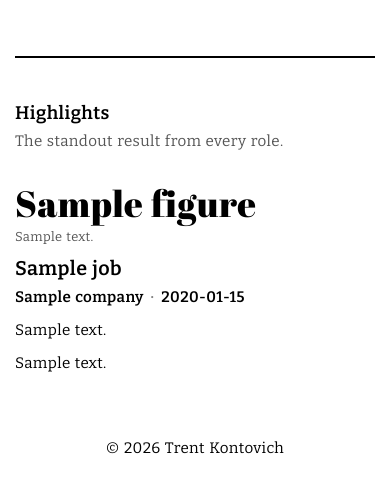
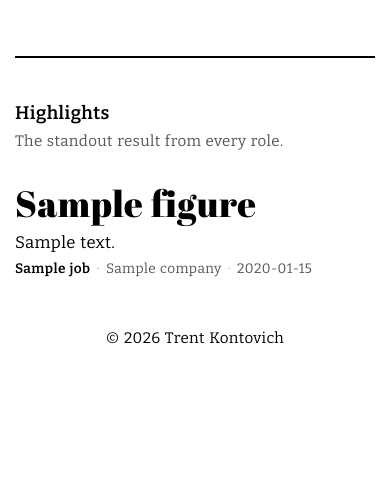
Before and after one commit to tkontovich/personal-site, a Django app: template mysite/templates/mysite/resume.html in a window 390 px wide. Shown: the part 445-946 px from the top of the page. After the commit the page ends 789 px from the top, so only its background shows below. Run offline with Django 5.2, Linux system fonts and the light colour scheme; the template is opened without the code that fills it: most values are stand-ins (such as "Sample title", 1, 10 or a date in 2020); some libraries are stand-ins or nearby versions.

Commit message:
Trim Highlights to results and put tenure beside the role title
Each role's full write-up now lives only in the Career at a glance panel, so
Highlights no longer repeats it. A highlight is the headline number, its
one-line note, and the role it came from: title, company, and dates on one
line.

In the chart panel, time in the role moves into a header row beside the
title and dates, above the write-up. It previously sat below the write-up on
phones, after the See more button.

Co-Authored-By: Claude Opus 5 <noreply@anthropic.com>

```diff
--- a/mysite/static/mysite/styles.css
+++ b/mysite/static/mysite/styles.css
@@ -622,14 +622,14 @@ body.dark-mode .resume-section + .resume-section {
 .section-intro,
 .span-role,
 .role-tenure-unit,
-.impact-note {
+.impact-role span:not(.impact-role-title) {
     color: #555555;
 }
 
 body.dark-mode .section-intro,
 body.dark-mode .span-role,
 body.dark-mode .role-tenure-unit,
-body.dark-mode .impact-note {
+body.dark-mode .impact-role span:not(.impact-role-title) {
     color: #a8a8a8;
 }
 
@@ -774,31 +774,32 @@ body.dark-mode .span-ticks span {
 }
 
 .role-panel {
-    display: grid;
-    grid-template-columns: minmax(0, 1fr) auto;
-    gap: 8px 32px;
     margin-top: 20px;
     padding: 24px 0;
     border-top: 1px solid #e6e6e6;
+}
+
+/* Title and dates on the left, time in the role on the right, at every width. */
+.role-panel-head {
+    display: flex;
+    align-items: flex-start;
+    justify-content: space-between;
+    gap: 16px 32px;
 }
 
 body.dark-mode .role-panel {
     border-top-color: #333333;
 }
 
-.role-summary p {
-    margin: 12px 0 0;
-}
-
-/* Leave room below an entry for the fixed nav when Collapse scrolls back to it. */
-.role-panel,
-.impact-item {
+/* Leave room below the fixed nav when Collapse scrolls back to the panel. */
+.role-panel {
     scroll-margin-top: 110px;
 }
 
 .role-tenure {
     display: flex;
     flex-direction: column;
+    flex-shrink: 0;
     align-items: flex-end;
     text-align: right;
 }
@@ -826,8 +827,9 @@ body.dark-mode .role-panel {
 .impact-item {
     display: grid;
     grid-template-columns: 200px minmax(0, 1fr);
-    gap: 32px;
-    padding: 28px 0;
+    align-items: baseline;
+    gap: 8px 32px;
+    padding: 24px 0;
     border-top: 1px solid #dddddd;
 }
 
@@ -838,12 +840,6 @@ body.dark-mode .role-panel {
 
 body.dark-mode .impact-item {
     border-top-color: #444444;
-}
-
-.impact-figure {
-    display: flex;
-    flex-direction: column;
-    gap: 6px;
 }
 
 .impact-value {
@@ -859,9 +855,32 @@ body.dark-mode .impact-item {
     line-height: 1.15;
 }
 
+.impact-copy {
+    display: flex;
+    flex-direction: column;
+    gap: 4px;
+    max-width: 62ch;
+}
+
 .impact-note {
-    font-size: 0.85em;
-    line-height: 1.45;
+    margin: 0;
+    font-size: 1.1em;
+    line-height: 1.5;
+}
+
+.impact-role {
+    margin: 0;
+    font-size: 0.9em;
+    line-height: 1.5;
+}
+
+.impact-role-title {
+    font-weight: 600;
+}
+
+.impact-role .separator {
+    margin: 0 0.45em;
+    opacity: 0.5;
 }
 
 .expandable {
@@ -1007,24 +1026,13 @@ body.dark-mode .expandable-toggle {
         text-align: left;
     }
 
-    .role-panel {
-        grid-template-columns: 1fr;
-    }
-
-    .role-tenure {
-        flex-direction: row;
-        align-items: baseline;
-        gap: 0.5em;
-        text-align: left;
-    }
-
     .role-tenure-value {
         font-size: 2em;
     }
 
     .impact-item {
         grid-template-columns: 1fr;
-        gap: 10px;
+        gap: 8px;
     }
 
     .impact-value {
--- a/mysite/templates/mysite/layout.html
+++ b/mysite/templates/mysite/layout.html
@@ -8,7 +8,7 @@
     <meta name="viewport" content="width=device-width, initial-scale=1.0">
     <title>{% block title %}Trent Kontovich{% endblock %}</title>
     <link rel="icon" type="image/png" sizes="48x48" href="{% static 'mysite/favicon-48x48.png' %}">
-    <link rel="stylesheet" href="{% static 'mysite/styles.css' %}?v=20">
+    <link rel="stylesheet" href="{% static 'mysite/styles.css' %}?v=21">
     <link rel="preconnect" href="https://fonts.googleapis.com">
 
     <!-- google font links -->
--- a/mysite/templates/mysite/resume.html
+++ b/mysite/templates/mysite/resume.html
@@ -59,19 +59,21 @@ Trent Kontovich: Resume
             <div class="role-panels" aria-live="polite">
                 {% for job in resume.jobs %}
                 <div class="role-panel" id="panel-{{ job.key }}" data-role="{{ job.key }}"{% if not job.is_selected %} hidden{% endif %}>
-                    <div class="role-panel-main">
+                    <div class="role-panel-head">
+                        <div>
                             <h3 class="role-title">{{ job.title }}</h3>
                             <p class="position-meta subheader-text">
                                 <span>{{ job.company }}</span><span class="separator" aria-hidden="true">&middot;</span><span>{{ job.dates }}</span>
                             </p>
-                        {% with content_id="panel-content-"|add:job.key %}
-                        {% include "mysite/_expandable.html" %}
-                        {% endwith %}
                         </div>
                         <div class="role-tenure"{% if job.is_current %} data-current-start="{{ job.start }}"{% endif %}>
                             <span class="role-tenure-value">{{ job.tenure_value }}</span>
                             <span class="role-tenure-unit">{{ job.tenure_unit }}</span>
                         </div>
+                    </div>
+                    {% with content_id="panel-content-"|add:job.key %}
+                    {% include "mysite/_expandable.html" %}
+                    {% endwith %}
                 </div>
                 {% endfor %}
             </div>
@@ -87,18 +89,12 @@ Trent Kontovich: Resume
         <ol class="impact-list">
             {% for job in resume.jobs %}
             <li class="impact-item">
-                <div class="impact-figure">
                 <span class="impact-value{% if job.figure_is_phrase %} impact-value--phrase{% endif %}">{{ job.figure }}</span>
-                    <span class="impact-note">{{ job.figure_note }}</span>
-                </div>
                 <div class="impact-copy">
-                    <h3 class="role-title">{{ job.title }}</h3>
-                    <p class="position-meta subheader-text">
-                        <span>{{ job.company }}</span><span class="separator" aria-hidden="true">&middot;</span><span>{{ job.dates }}</span>
+                    <p class="impact-note">{{ job.figure_note }}</p>
+                    <p class="impact-role">
+                        <span class="impact-role-title">{{ job.title }}</span><span class="separator" aria-hidden="true">&middot;</span><span>{{ job.company }}</span><span class="separator" aria-hidden="true">&middot;</span><span>{{ job.dates }}</span>
                     </p>
-                    {% with content_id="impact-"|add:job.key %}
-                    {% include "mysite/_expandable.html" %}
-                    {% endwith %}
                 </div>
             </li>
             {% endfor %}
@@ -109,7 +105,7 @@ Trent Kontovich: Resume
 
 <script>
     (function () {
-        // A write-up is "clamped" (clipped with a fade and See more), "expanded"
+        // A role's write-up in the chart panel is "clamped" (clipped with a fade and See more), "expanded"
         // (full, with Collapse), or "fits" (short enough to need neither).
         // Nothing is clipped until this script runs, so the text is never lost.
         const blocks = Array.from(document.querySelectorAll('.expandable'));
@@ -153,7 +149,7 @@ Trent Kontovich: Resume
 
             // Collapsing a long entry from its bottom can leave its start above the
             // fixed nav, so bring the entry back into view.
-            const entry = block.closest('.impact-item, .role-panel');
+            const entry = block.closest('.role-panel');
             if (entry.getBoundingClientRect().top < 110) {
                 entry.scrollIntoView({ block: 'start', behavior: reduceMotion ? 'auto' : 'smooth' });
             }
```
Also changed, not shown: README.md. Lines whose indentation alone changed are shown as unchanged.
